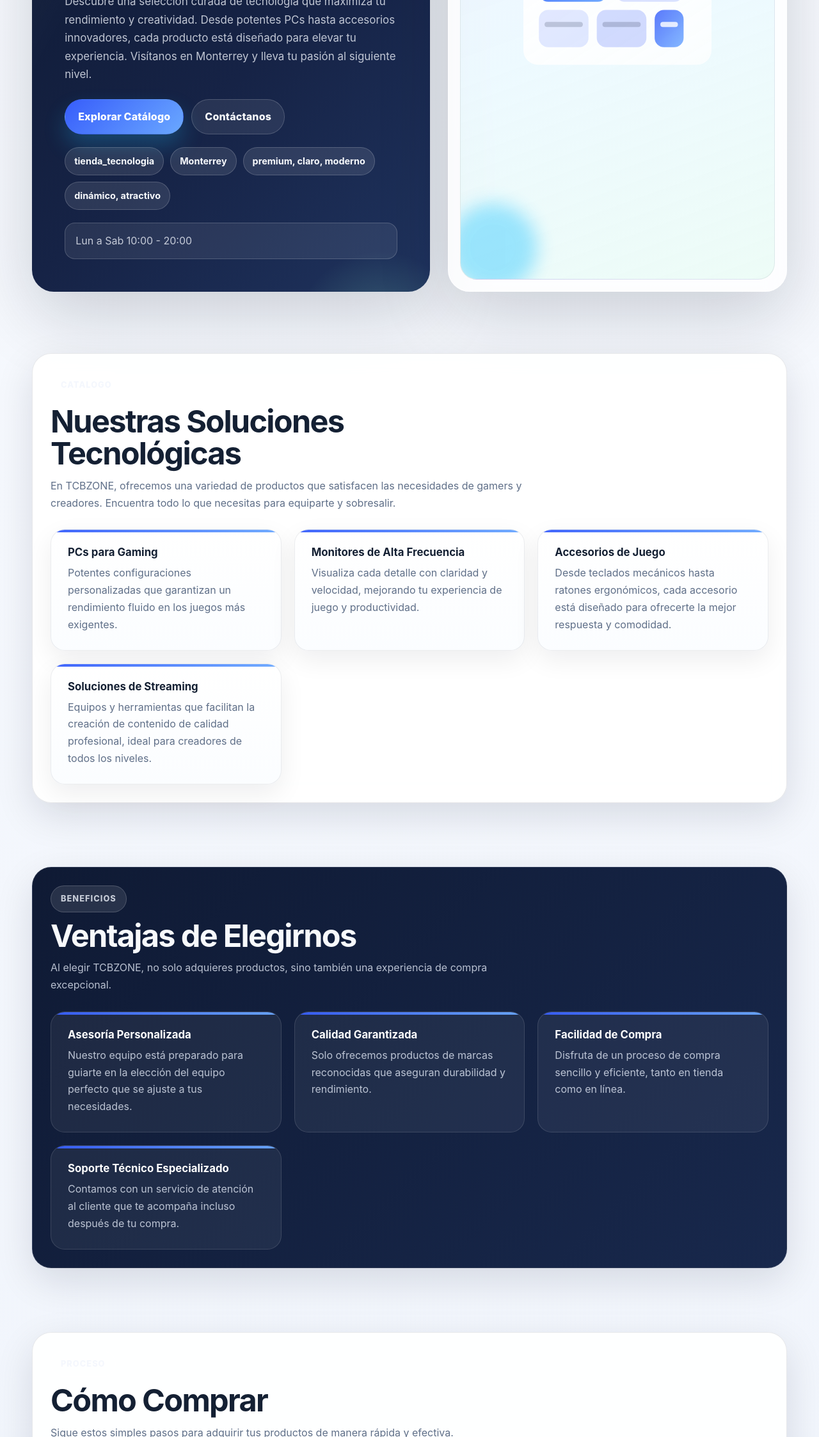
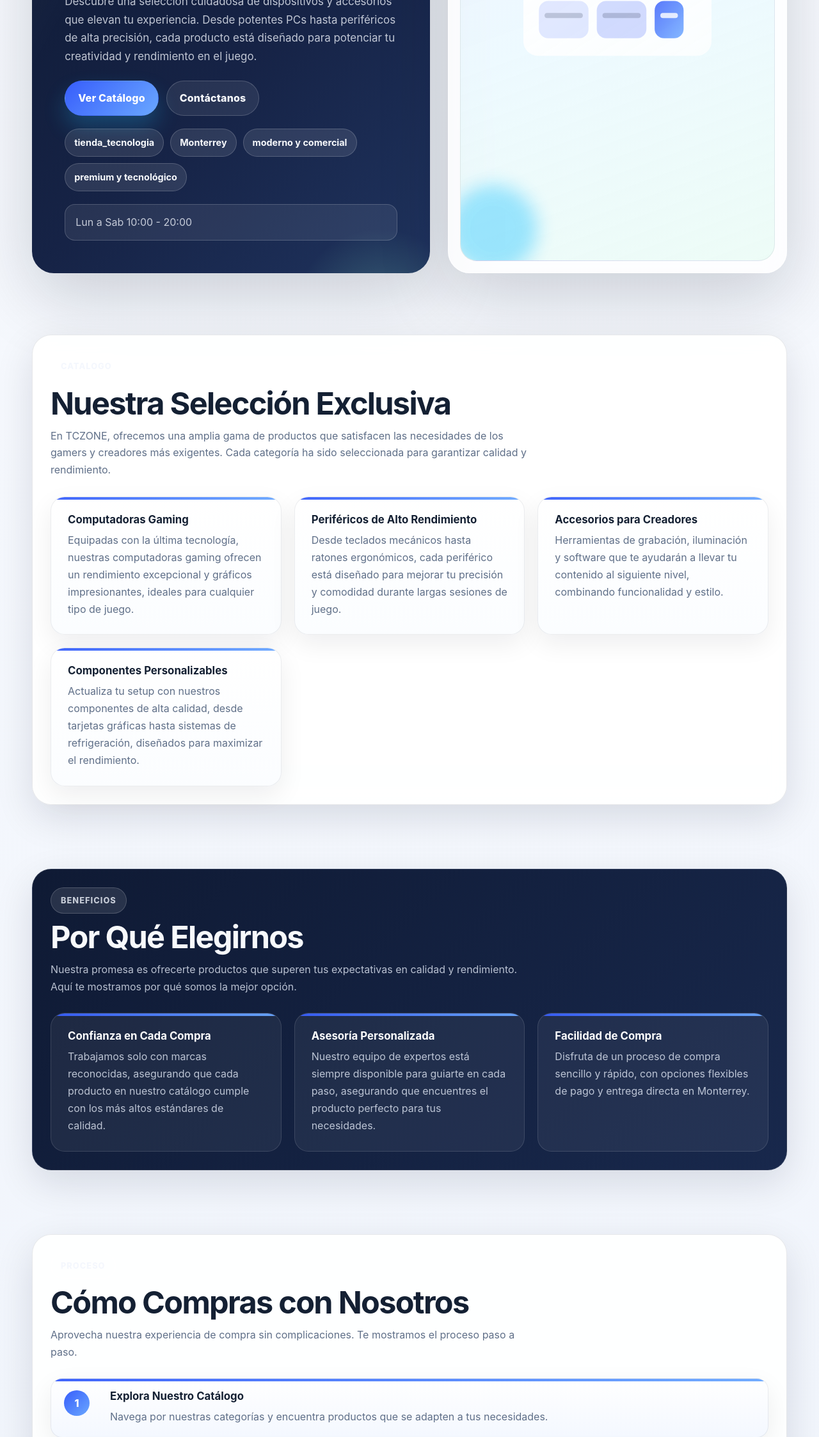
Before and after one commit to ontiverosfrancisco059-tech/itm-tczone-e999fc6f, a plain HTML site: page index.html in a window 1280 px wide. Shown: the part 554-2800 px from the top of the page at 64% size. Drawn offline with Linux system fonts and the light colour scheme.

Commit message:
feat: generate site index

```diff
--- a/index.html
+++ b/index.html
@@ -3,7 +3,7 @@
 <head>
   <meta charset="utf-8">
   <meta name="viewport" content="width=device-width,initial-scale=1">
-  <title>TCZONE - Tecnología para Gamers y Creadores</title>
+  <title>TCZONE - Tecnología Premium para Gamers y Creadores</title>
   <meta name="description" content="Tienda de tecnologia y accesorios para gamers y creadores.">
   <link rel="stylesheet" href="styles.css">
 </head>
@@ -30,7 +30,7 @@
           </a>
           <div class="topbar-actions">
             <a class="button-secondary" href="#catalogo">Ver catalogo</a>
-            <a class="button" href="tel:9991112233">Explorar Catálogo</a>
+            <a class="button" href="tel:9991112233">Ver Catálogo</a>
           </div>
         </div>
       </div>
@@ -40,14 +40,14 @@
       <section class="hero">
         <div class="container hero-grid">
           <div class="hero-copy">
-            <span class="kicker">Transforma tu experiencia de juego</span>
-            <h1>Equipos y Accesorios de Última Generación</h1>
-            <p>Descubre una selección curada de tecnología que maximiza tu rendimiento y creatividad. Desde potentes PCs hasta accesorios innovadores, cada producto está diseñado para elevar tu experiencia. Visítanos en Monterrey y lleva tu pasión al siguiente nivel.</p>
+            <span class="kicker">Explora lo Último en Tecnología</span>
+            <h1>Equipamiento Esencial para Gamers y Creadores</h1>
+            <p>Descubre una selección cuidadosa de dispositivos y accesorios que elevan tu experiencia. Desde potentes PCs hasta periféricos de alta precisión, cada producto está diseñado para potenciar tu creatividad y rendimiento en el juego.</p>
             <div class="hero-actions">
-              <a class="button" href="tel:9991112233">Explorar Catálogo</a>
+              <a class="button" href="tel:9991112233">Ver Catálogo</a>
               <a class="button-secondary" href="#contacto">Contáctanos</a>
             </div>
-            <ul class="tag-list"><li class="tag">tienda_tecnologia</li><li class="tag">Monterrey</li><li class="tag">premium, claro, moderno</li><li class="tag">dinámico, atractivo</li></ul>
+            <ul class="tag-list"><li class="tag">tienda_tecnologia</li><li class="tag">Monterrey</li><li class="tag">moderno y comercial</li><li class="tag">premium y tecnológico</li></ul>
             <div class="hero-note">
               Lun a Sab 10:00 - 20:00
             </div>
@@ -93,29 +93,29 @@
     <div class="surface section-surface">
       <div class="section-head">
         <span class="kicker">Catalogo</span>
-        <h2>Nuestras Soluciones Tecnológicas</h2>
-        <p>En TCBZONE, ofrecemos una variedad de productos que satisfacen las necesidades de gamers y creadores. Encuentra todo lo que necesitas para equiparte y sobresalir.</p>
+        <h2>Nuestra Selección Exclusiva</h2>
+        <p>En TCZONE, ofrecemos una amplia gama de productos que satisfacen las necesidades de los gamers y creadores más exigentes. Cada categoría ha sido seleccionada para garantizar calidad y rendimiento.</p>
       </div>
       <div class="feature-grid">
 
           <article class="feature-card">
-            <strong>PCs para Gaming</strong>
-            <p>Potentes configuraciones personalizadas que garantizan un rendimiento fluido en los juegos más exigentes.</p>
+            <strong>Computadoras Gaming</strong>
+            <p>Equipadas con la última tecnología, nuestras computadoras gaming ofrecen un rendimiento excepcional y gráficos impresionantes, ideales para cualquier tipo de juego.</p>
           </article>
 
           <article class="feature-card">
-            <strong>Monitores de Alta Frecuencia</strong>
-            <p>Visualiza cada detalle con claridad y velocidad, mejorando tu experiencia de juego y productividad.</p>
+            <strong>Periféricos de Alto Rendimiento</strong>
+            <p>Desde teclados mecánicos hasta ratones ergonómicos, cada periférico está diseñado para mejorar tu precisión y comodidad durante largas sesiones de juego.</p>
           </article>
 
           <article class="feature-card">
-            <strong>Accesorios de Juego</strong>
-            <p>Desde teclados mecánicos hasta ratones ergonómicos, cada accesorio está diseñado para ofrecerte la mejor respuesta y comodidad.</p>
+            <strong>Accesorios para Creadores</strong>
+            <p>Herramientas de grabación, iluminación y software que te ayudarán a llevar tu contenido al siguiente nivel, combinando funcionalidad y estilo.</p>
           </article>
 
           <article class="feature-card">
-            <strong>Soluciones de Streaming</strong>
-            <p>Equipos y herramientas que facilitan la creación de contenido de calidad profesional, ideal para creadores de todos los niveles.</p>
+            <strong>Componentes Personalizables</strong>
+            <p>Actualiza tu setup con nuestros componentes de alta calidad, desde tarjetas gráficas hasta sistemas de refrigeración, diseñados para maximizar el rendimiento.</p>
           </article>
 
       </div>
@@ -127,29 +127,24 @@
     <div class="surface section-surface">
       <div class="section-head">
         <span class="kicker">Beneficios</span>
-        <h2>Ventajas de Elegirnos</h2>
-        <p>Al elegir TCBZONE, no solo adquieres productos, sino también una experiencia de compra excepcional.</p>
+        <h2>Por Qué Elegirnos</h2>
+        <p>Nuestra promesa es ofrecerte productos que superen tus expectativas en calidad y rendimiento. Aquí te mostramos por qué somos la mejor opción.</p>
       </div>
       <div class="stats-grid">
 
           <article class="stat-card">
-            <strong>Asesoría Personalizada</strong>
-            <p>Nuestro equipo está preparado para guiarte en la elección del equipo perfecto que se ajuste a tus necesidades.</p>
+            <strong>Confianza en Cada Compra</strong>
+            <p>Trabajamos solo con marcas reconocidas, asegurando que cada producto en nuestro catálogo cumple con los más altos estándares de calidad.</p>
           </article>
 
           <article class="stat-card">
-            <strong>Calidad Garantizada</strong>
-            <p>Solo ofrecemos productos de marcas reconocidas que aseguran durabilidad y rendimiento.</p>
+            <strong>Asesoría Personalizada</strong>
+            <p>Nuestro equipo de expertos está siempre disponible para guiarte en cada paso, asegurando que encuentres el producto perfecto para tus necesidades.</p>
           </article>
 
           <article class="stat-card">
             <strong>Facilidad de Compra</strong>
-            <p>Disfruta de un proceso de compra sencillo y eficiente, tanto en tienda como en línea.</p>
-          </article>
-
-          <article class="stat-card">
-            <strong>Soporte Técnico Especializado</strong>
-            <p>Contamos con un servicio de atención al cliente que te acompaña incluso después de tu compra.</p>
+            <p>Disfruta de un proceso de compra sencillo y rápido, con opciones flexibles de pago y entrega directa en Monterrey.</p>
           </article>
 
       </div>
@@ -161,8 +156,8 @@
     <div class="surface section-surface">
       <div class="section-head">
         <span class="kicker">Proceso</span>
-        <h2>Cómo Comprar</h2>
-        <p>Sigue estos simples pasos para adquirir tus productos de manera rápida y efectiva.</p>
+        <h2>Cómo Compras con Nosotros</h2>
+        <p>Aprovecha nuestra experiencia de compra sin complicaciones. Te mostramos el proceso paso a paso.</p>
       </div>
       <div class="process-list">
 
@@ -170,31 +165,31 @@
             <span class="process-index">1</span>
             <div class="process-copy">
               <strong>Explora Nuestro Catálogo</strong>
-              <p>Visita nuestra sección de productos y descubre todo lo que tenemos para ti.</p>
+              <p>Navega por nuestras categorías y encuentra productos que se adapten a tus necesidades.</p>
             </div>
           </article>
 
           <article class="process-item">
             <span class="process-index">2</span>
             <div class="process-copy">
-              <strong>Selecciona tus Productos</strong>
-              <p>Añade al carrito los artículos que deseas y revisa tu selección.</p>
+              <strong>Selecciona Tu Producto</strong>
+              <p>Elige los artículos que deseas y agrégales a tu carrito de compras.</p>
             </div>
           </article>
 
           <article class="process-item">
             <span class="process-index">3</span>
             <div class="process-copy">
-              <strong>Realiza tu Pedido</strong>
-              <p>Completa el proceso de compra de manera segura y rápida.</p>
+              <strong>Finaliza Tu Compra</strong>
+              <p>Completa el proceso de pago de manera rápida y segura, eligiendo la opción que mejor se adapte a ti.</p>
             </div>
           </article>
 
           <article class="process-item">
             <span class="process-index">4</span>
             <div class="process-copy">
-              <strong>Recibe tu Pedido</strong>
-              <p>Disfruta de tus nuevos productos en la comodidad de tu hogar o visítanos en la tienda.</p>
+              <strong>Recibe Tu Pedido</strong>
+              <p>Disfruta de la entrega en tu domicilio o visita nuestra tienda para recoger tus productos.</p>
             </div>
           </article>
 
@@ -207,8 +202,8 @@
     <div class="surface section-surface">
       <div class="section-head">
         <span class="kicker">Contacto</span>
-        <h2>Contáctanos</h2>
-        <p>Estamos aquí para resolver tus dudas y ayudarte a encontrar lo que necesitas.</p>
+        <h2>Estamos Aquí Para Ayudarte</h2>
+        <p>Si tienes preguntas o necesitas asistencia, no dudes en contactarnos. Estamos listos para ayudarte a encontrar lo que necesitas.</p>
       </div>
       <div class="contact-grid">
 
@@ -228,7 +223,7 @@
           </article>
 
       </div>
-      <div class="inline-links"><a class="button" href="tel:9991112233">Llámanos: 9991112233</a><a class="button-secondary" href="#contacto">Contáctanos</a></div>
+      <div class="inline-links"><a class="button" href="tel:9991112233">Llama Ahora: 9991112233</a><a class="button-secondary" href="#contacto">Contáctanos</a></div>
     </div>
   </div>
 </section>
```
